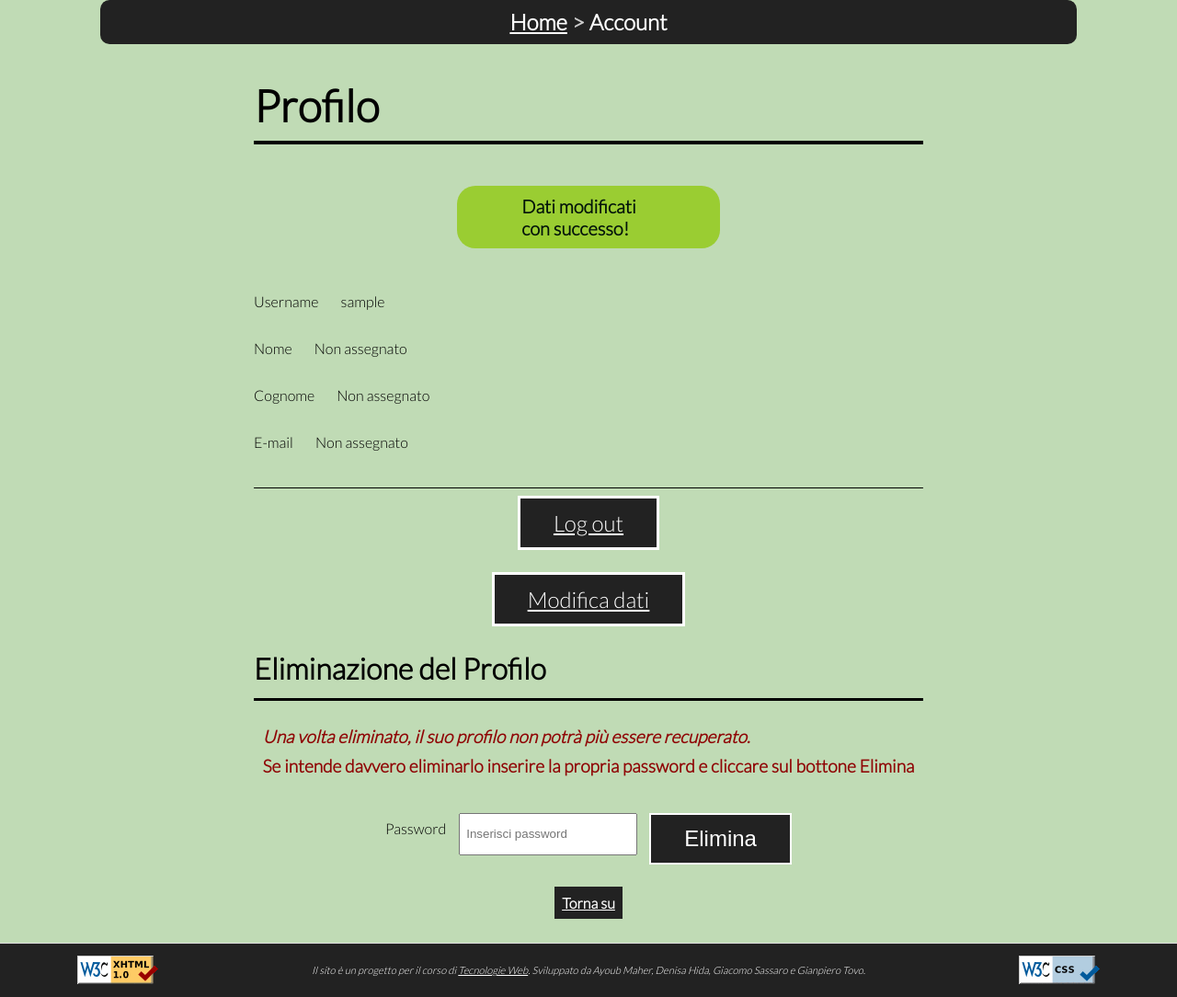
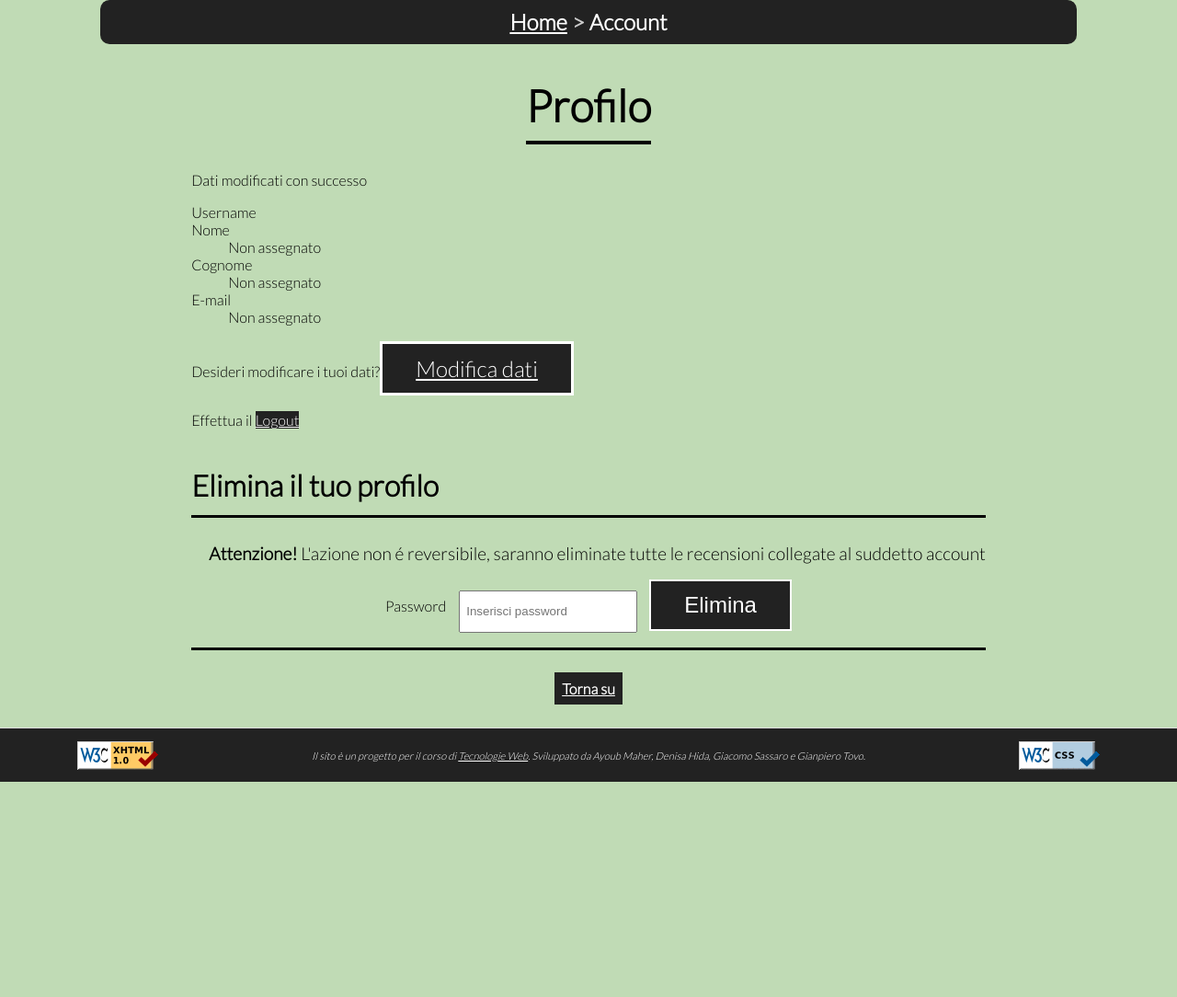
Before and after one commit to Panz99/LaTanaDelLuppolo-ProgettoTecWeb2020, a PHP site: page /php/dettagliaccount.php in a window 1280 px wide. Shown: the part 253-1337 px from the top of the page at 92% size. After the commit the page ends 1103 px from the top, so only its background shows below. Run offline with PHP 8.4, Linux system fonts and the light colour scheme; the visitor is signed in with stand-in values (Sample User, id 1); data comes from the database, SQL or seed files in the repository; data that the repository does not hold is empty.

Commit message:
Update dettagli account

```diff
--- a/html/dettagliaccount.html
+++ b/html/dettagliaccount.html
@@ -7,46 +7,22 @@
 
         <bc/>
         <main id="main">
-            <div class="container_profile">
-                <heading/>
-                    <msg/>
-                <dl class="dettagli">
-                    <div class="dataRow">
-                        <dt class="form-label" xml:lang="en">Username</dt>
-                        <dd class="inputAge"><userid/></dd>
-                    </div>
-                    <div class="dataRow">
-                        <dt class="form-label">Nome</dt>
-                        <dd class="inputAge"><name/></dd>
-                    </div>
-                    <div class="dataRow">
-                        <dt class="form-label">Cognome</dt>
-                        <dd class="inputAge"><surname/></dd>
-                    </div>
-                    <div class="dataRow">
-                        <dt class="form-label" xml:lang="en">E-mail</dt>
-                        <dd class="inputAge"><email/></dd>
-                    </div>
-                    <div class = "logout">
-                        <a id="link" href="logout.php" class="btn" xml:lang="en">Log out</a>
-                        <a id="link" href="modificadati.php" class="btn">Modifica dati</a>
-                    </div>
-                    <div class="eliminaprofilo">
-                        <h2>Eliminazione del Profilo</h2>
-                        <p>
-                            <span class="emspan">Una volta eliminato, il suo profilo non potrà più essere recuperato.</span>
-                        </p>
-                        <p>
-                            Se intende davvero eliminarlo inserire la propria password e cliccare sul bottone Elimina
-                        </p>
-                        <form id="container_elimina" action="dettagliaccount.php" method="post">
-                            <label for="txtaccountdelete" class="form-label" xml:lang="en">Password</label>
-                            <input type="text" class="inputAge" id="txtaccountdelete" name="txtPassword" placeholder="Inserisci password"/>
-                            <error/>
-                            <input class="btn" type="submit" value="Elimina"/>
-                        </form>
-                    </div>
-                </dl>
+            <heading/>
+            <div id="container_profilo">
+                <msg/>
+                <user/>
+                <p>Desideri modificare i tuoi dati?<span><a href="modificadati.php" class="link btn">Modifica dati</a></span></p>
+                <p>Effettua il <span xml:lang="en" lang="en"><a href="logout.php" class="link">Logout</a></p>
+                <div id="container_delete">
+                    <h2>Elimina il tuo profilo</h2>
+                    <p><span class="bspan">Attenzione! </span> L'azione non é reversibile, saranno eliminate tutte le recensioni collegate al suddetto account</p>
+                    <form id="formElimina" action="dettagliaccount.php" method="post">
+                        <label for="txtaccountdelete" class="form-label" xml:lang="en" lang="en">Password</label>
+                        <input type="text" class="inputAge" id="txtaccountdelete" name="txtPassword" placeholder="Inserisci password"/>
+                        <input id="btnElimina" class="btn" type="submit" value="Elimina"/>
+                    </form>
+                    <error/>
+                </div>
             </div>
         </main>
         <tornasu/>
--- a/php/dbConnection.php
+++ b/php/dbConnection.php
@@ -21,8 +21,8 @@ class DBAccess
             $lim = count($result);
             for($i = 0; $i < $lim; $i++) {
                 $new_result[$i] = $result[$i][$key];
-        }
-        return $new_result;
+            }
+            return $new_result;
         }
         return null;
 
--- a/php/dettagliaccount.php
+++ b/php/dettagliaccount.php
@@ -7,25 +7,23 @@
     if(!isset($_SESSION['adult']) || !$_SESSION['adult']){
       header('Location: ageverification.php');
     }
-
-
-   $error="";
-   $username="";
-
-    //se utente non è loggato redirect a pagina di errore
+    //controllo se non é loggato
     if(!isset($_SESSION['logged'])){
         header("Location: accessdenied.php");
     }
 
+    $paginaHTML = file_get_contents('../html/dettagliaccount.html');
     $username=$_SESSION['id'];
-    //se si fa elimina account
+
+    //controllo se ha caricato la pagina per eliminare l'account
     if(isset($_POST['txtPassword'])){
-        $password=$_POST['txtPassword'];
-
-        $PassValid=Validate::validatePass($username,$password);
-        if($PassValid==true){
-
-            DBAccess::command("DELETE  FROM utenti WHERE username= '$username'");
+        $password= filter_var($_POST['txtPassword'], FILTER_SANITIZE_STRING);
+        $error="";
+        try{
+            //controllo se la password inserita per l'eliminazione é corretta
+            $passwAccount=DBAccess::query("SELECT password FROM utenti WHERE username = '$username' ",true)[0];
+            if($password == $passwAccount){
+                DBAccess::command("DELETE FROM utenti WHERE username= '$username'");
                 unset($_SESSION['id']);
                 unset($_SESSION['logged']);
                 header("Location: login.php");
@@ -33,14 +31,16 @@
             else{
                 $error="La password inserita non è corretta";
             }
+        }catch(Exception $e){
+            $error = $e->getMessage();
         }
-
-    //Prelievo informazioni utente
+        $paginaHTML = ($error) ? str_replace("<error/>", "<p class='msgError'>$error</p>", $paginaHTML) : str_replace("<error/>", "", $paginaHTML);
+    }
+    //Carico la pagina normalmente
     try{
-        $query = 'SELECT nome, cognome, email FROM utenti WHERE username = "'.$username.'"';
-        $utente = DBAccess::query($query)[0];
+        $utente = DBAccess::query("SELECT username, nome, cognome, email FROM utenti WHERE username ='$username'")[0];
+        $paginaHTML = str_replace("<user/>", htmlMaker::userInfo($utente), $paginaHTML);
     } catch (Exception $e) {
-        //Redirect a pagina errore
         header("Location: notfound.php");
     }
 
@@ -51,9 +51,7 @@
     ];
 
     //Costruisco pagina
-    $paginaHTML = file_get_contents('../html/dettagliaccount.html');
-    $paginaHTML = ($error) ? str_replace("<error/>", $error, $paginaHTML) : str_replace("<error/>", "", $paginaHTML);
-    $paginaHTML = (isset($_SESSION['modificato']) && $_SESSION['modificato']) ? str_replace("<msg/>", '<div id="msgsuccess">Dati modificati con successo!</div>',$paginaHTML) : str_replace("<msg/>","",$paginaHTML);
+    $paginaHTML = (isset($_SESSION['modificato']) && $_SESSION['modificato']) ? str_replace("<msg/>", "Dati modificati con successo",$paginaHTML) : str_replace("<msg/>","",$paginaHTML);
     unset($_SESSION['modificato']);
     $paginaHTML = str_replace("<head/>", htmlMaker::makeHead("Profilo - La tana del Luppolo"), $paginaHTML);
     $paginaHTML = str_replace("<keywords/>", ", account", $paginaHTML);
@@ -62,10 +60,6 @@
     $paginaHTML = str_replace("<heading/>", htmlMaker::makeHeading("Profilo"), $paginaHTML);
     $paginaHTML = str_replace("<footer/>", htmlMaker::makeFooter(), $paginaHTML);
     $paginaHTML = str_replace("<tornasu/>", htmlMaker::makeTornaSu(), $paginaHTML);
-    $paginaHTML = str_replace("<userid/>",$_SESSION['id'],$paginaHTML);
-    $paginaHTML = str_replace("<name/>",$utente["nome"] ?? '<span class="ispan">Non assegnato</span>', $paginaHTML);
-    $paginaHTML = str_replace("<surname/>",$utente["cognome"] ?? '<span class="ispan">Non assegnato</span>', $paginaHTML);
-    $paginaHTML = str_replace("<email/>",$utente['email'] ?? '<span class="ispan">Non assegnato</span>', $paginaHTML);
     $paginaHTML = str_replace("<root/>", "../", $paginaHTML);
     echo $paginaHTML;
 
--- a/php/htmlMaker.php
+++ b/php/htmlMaker.php
@@ -208,7 +208,27 @@ class htmlMaker{
         return $html;
     }
 
-
+    public static function userInfo($utente){
+        $html = "<dl id='dettagli'>";
+        $html.= "<dt class='form-label' xml:lang='en' lang='en'>Username</dt><dd>".$utente['username']."</dd>";
+        if($utente['nome']!=NULL){
+            $html.= "<dt class='form-label'>Nome</dt><dd>".$utente['nome']."</dd>";
+        }else{
+            $html.= "<dt class='form-label'>Nome</dt><dd>Non assegnato</dd>";
+        }
+        if($utente['cognome']!=NULL){
+            $html.= "<dt class='form-label'>Cognome</dt><dd>".$utente['cognome']."</dd>";
+        }else{
+            $html.= "<dt class='form-label'>Cognome</dt><dd>Non assegnato</dd>";
+        }
+        if($utente['email']!=NULL){
+            $html.= "<dt class='form-label' xml:lang='en' lang='en'>Email</dt><dd>".$utente['email']."</dd>";
+        }else{
+            $html.= "<dt class='form-label' xml:lang='en' lang='en'>E-mail</dt><dd>Non assegnato</dd>";
+        }
+        $html.= "</dl>";
+        return $html;
+    }
 }
 
 ?>
--- a/php/validator.php
+++ b/php/validator.php
@@ -2,20 +2,5 @@
     require_once 'dbConnection.php';
     class Validate{
 
-        public static function validatePass($username,$password){
-            DBAccess::escape_input(array($username,$password));
-            $result=DBAccess::query("SELECT password FROM utenti WHERE username = '$username' ",true);
-            if($result){
-                $result=$result[0];
-                if($password == $result){
-                 return true;
-                }
-            }else{
-                    return false;
-                }
-
-        }
-
-
     }
 ?>
--- a/style/style_main.css
+++ b/style/style_main.css
@@ -338,12 +338,6 @@ legend{
     height: 270px;
     margin:2em 0;
 }
-#container_elimina{
-	display: flex;
-	flex-wrap:wrap;
-	justify-content:center;
-	align-items: center;
-}
 
 #imgdettagli{
     width: 260px;
@@ -587,34 +581,35 @@ legend{
     display: none !important;
 }
 
-.container_profile{
+#container_profilo{
     display: flex;
     flex-direction: column;
     justify-content: space-between;
 }
-
-.eliminaprofilo>h2{
-    color:rgb(0, 0, 0);
+#container_delete{
+    border-bottom: #000 0.2em solid;
+    margin-bottom: 2em;
+}
+#formElimina{
+	display: flex;
+	flex-wrap:wrap;
+	justify-content:center;
+	align-items: center;
+}
+#btnElimina{
+    margin: 0;
+}
+#container_delete>h2{
     font-size:2em;
     font-weight: bold;
     border-bottom: #000 0.1em solid;
     padding-bottom: 0.4em;
 }
-.eliminaprofilo>p{
+#container_delete>p{
     font-size: 1.2em;
-    color: rgb(143, 5, 5);
-   font-weight: bold;
-   margin:0.5em;
-}
-.logout{
-    display: flex;
-    flex-direction: column;
-    margin-top: 1.5em;
-    padding-top:0.5em;
-    border-top: black 0.1em solid;
-    align-items: center;
-    row-gap: 1.5em;
-
+    width: 100%;
+    text-align: center;
+    margin:0.5em;
 }
 
 /*------------------------------------------------------*/
```
Lines whose indentation alone changed are shown as unchanged.
